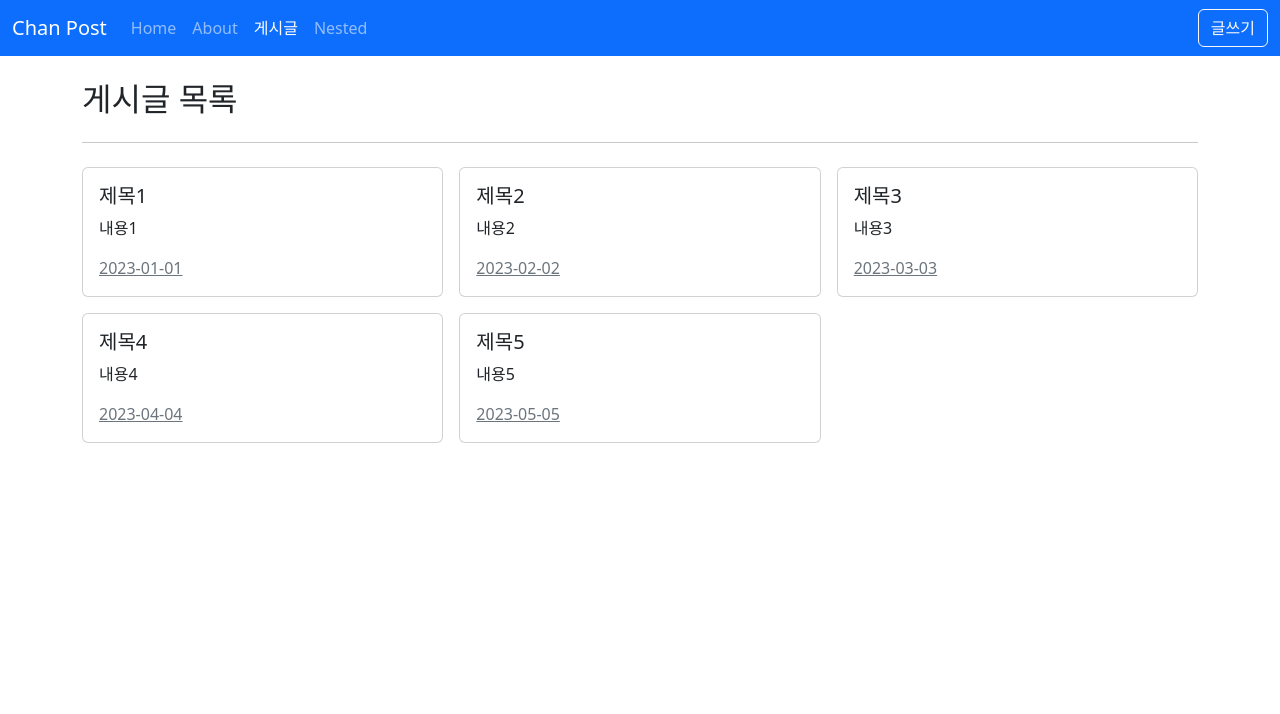
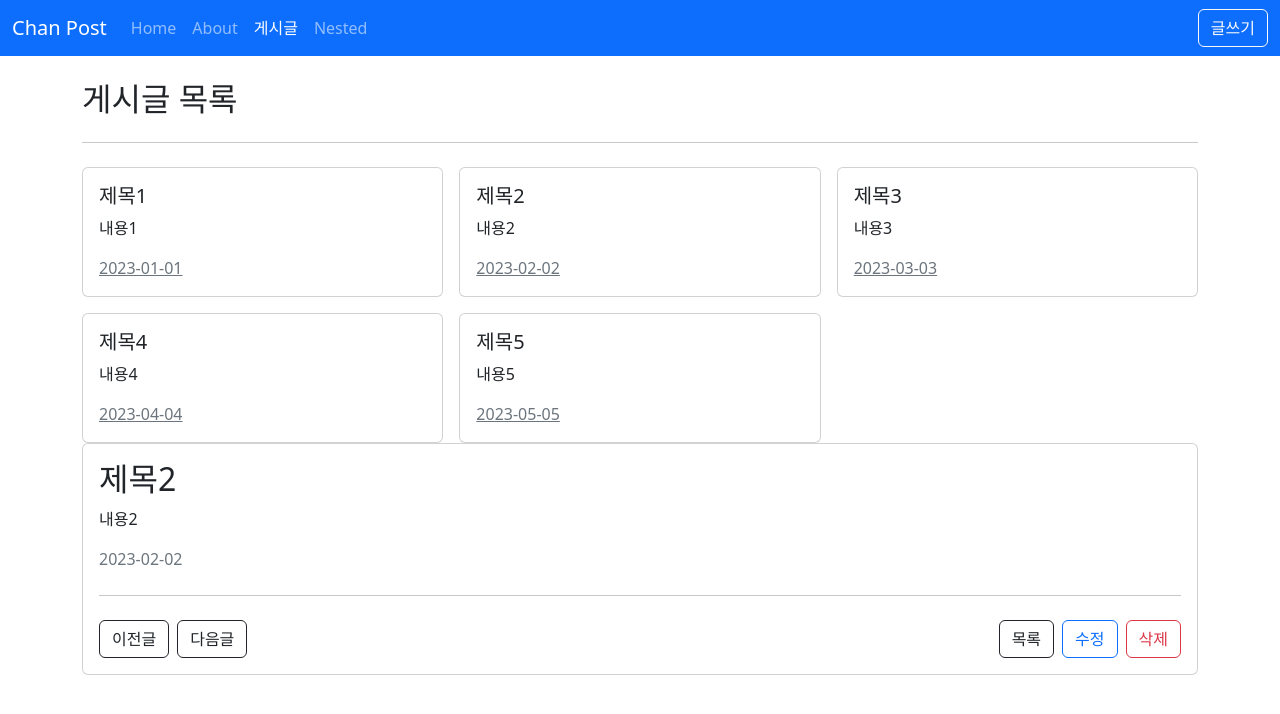
Before and after one commit to ChanYoung-dev/vuePost, a Vue app: page /vuePost/posts in a window 1280 px wide. Shown: the top 714 px of the page. Built offline with nearby package versions, Linux system fonts and the light colour scheme.

Commit message:
route props

```diff
--- a/src/api/posts.js
+++ b/src/api/posts.js
@@ -9,3 +9,7 @@
 export function getPosts() {
   return posts;
 }
+
+export function getPostById(id) {
+  return posts.find(item => item.id === id);
+}
--- /dev/null
+++ b/src/components/AppCard.vue
@@ -0,0 +1,13 @@
+<template>
+  <div class="card">
+    <div v-if="$slots.header" class="card-header">
+      <slot name="header"></slot>
+    </div>
+    <div v-if="$slots.default" class="card-body">
+      <slot></slot>
+    </div>
+    <div v-if="$slots.footer" class="card-footer">
+      <slot name="footer"></slot>
+    </div>
+  </div>
+</template>
--- a/src/components/posts/PostItem.vue
+++ b/src/components/posts/PostItem.vue
@@ -1,16 +1,15 @@
 <template>
-  <div class="card">
-    <div class="card-body">
-      <h5 class="card-title">{{ title }}</h5>
-      <p class="card-text">
-        {{ content }}
-      </p>
-      <a href="#" class="text-muted">{{ createdAt }}</a>
-    </div>
-  </div>
+  <AppCard>
+    <h5 class="card-title">{{ title }}</h5>
+    <p class="card-text">
+      {{ content }}
+    </p>
+    <a href="#" class="text-muted">{{ createdAt }}</a>
+  </AppCard>
 </template>
 
 <script setup>
+import AppCard from '../AppCard.vue';
 defineProps({
   title: {
     type: String,
--- a/src/router/index.js
+++ b/src/router/index.js
@@ -33,6 +33,8 @@
     path: '/posts/:id',
     component: PostDetailView,
     name: 'PostDetail',
+    // props: true,
+    props: route => ({ id: parseInt(route.params.id) }),
   },
   {
     path: '/posts/:id/edit',
--- a/src/views/posts/PostDetailView.vue
+++ b/src/views/posts/PostDetailView.vue
@@ -1,8 +1,8 @@
 <template>
   <div>
-    <h2>제목</h2>
-    <p>내용</p>
-    <p class="text-muted">2023-0101</p>
+    <h2>{{ form.title }}</h2>
+    <p>{{ form.content }}</p>
+    <p class="text-muted">{{ form.createdAt }}</p>
     <hr class="my-4" />
     <div class="row g-2">
       <div class="col-auto">
@@ -28,14 +28,39 @@
 </template>
 
 <script setup>
-import { useRoute, useRouter } from 'vue-router';
+import { useRouter } from 'vue-router';
+import { getPostById } from '@/api/posts';
+import { ref } from 'vue';
 
-const route = useRoute();
+const props = defineProps({
+  id: Number,
+});
+
 const router = useRouter();
-const id = route.params.id;
+// const id = route.params.id;
+/**
+ * ref
+ * 장) 객체 할당 가능
+ * 단) form.value.title, form.value.content
+ * 장) 일관성
+ *
+ * reactvie
+ * 단) 객체 할당 불가능
+ * 장) form.title, form.content
+ */
+const form = ref({});
 
+const fetchPost = () => {
+  const data = getPostById(props.id);
+  form.value = { ...data };
+  //reactive로 했다면..
+  // form.title = data.title;
+  // form.content = data.content;
+};
+fetchPost();
 const goListPage = () => router.push({ name: 'PostList' });
-const goEditPage = () => router.push({ name: 'PostEdit', params: { id } });
+const goEditPage = () =>
+  router.push({ name: 'PostEdit', params: { id: props.id } });
 </script>
 
 <style lang="scss" scoped></style>
--- a/src/views/posts/PostListView.vue
+++ b/src/views/posts/PostListView.vue
@@ -12,6 +12,9 @@
         ></PostItem>
       </div>
     </div>
+    <AppCard>
+      <PostDetailView :id="2"></PostDetailView>
+    </AppCard>
   </div>
 </template>
 
@@ -20,6 +23,8 @@
 import { getPosts } from '@/api/posts';
 import { useRouter } from 'vue-router';
 import { ref } from 'vue';
+import PostDetailView from './PostDetailView.vue';
+import AppCard from '@/components/AppCard.vue';
 
 const router = useRouter();
 const posts = ref([]);
```
